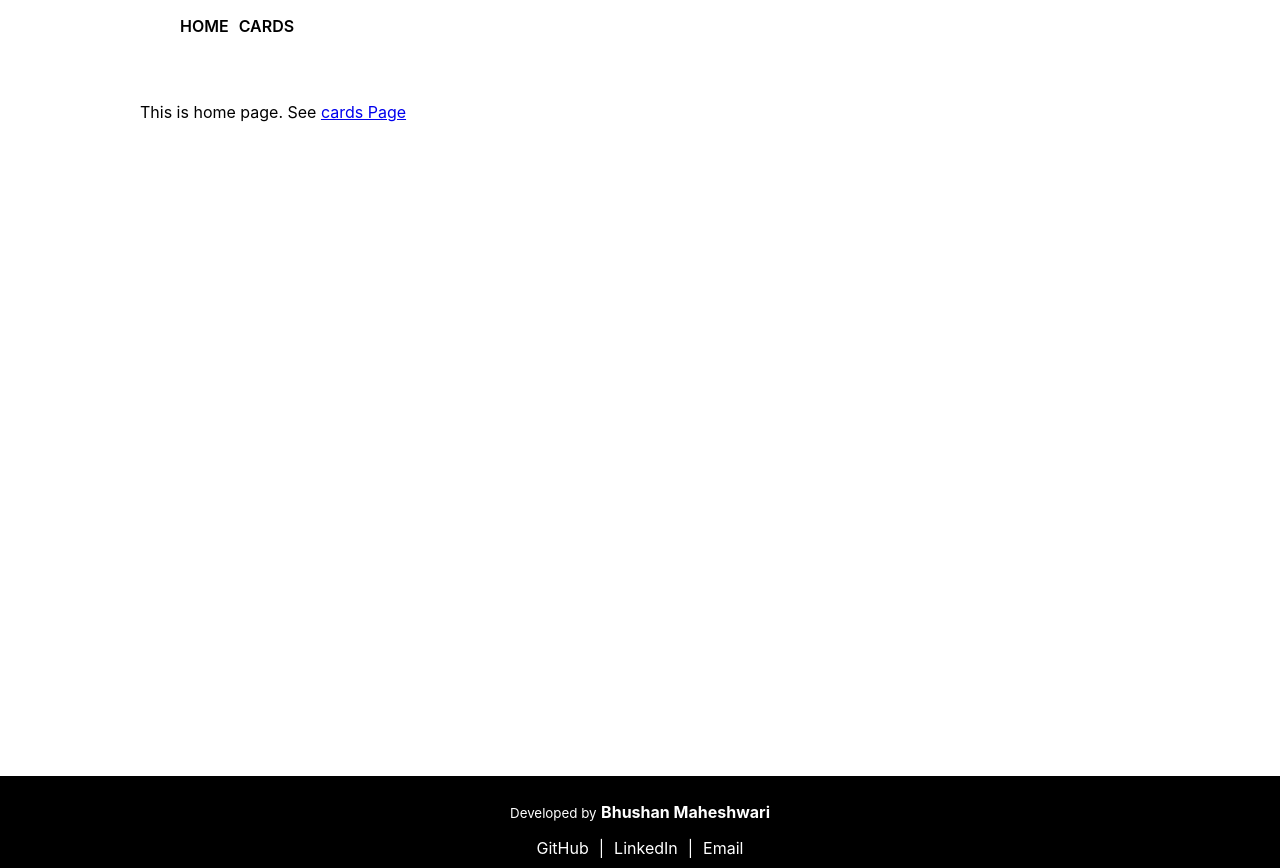
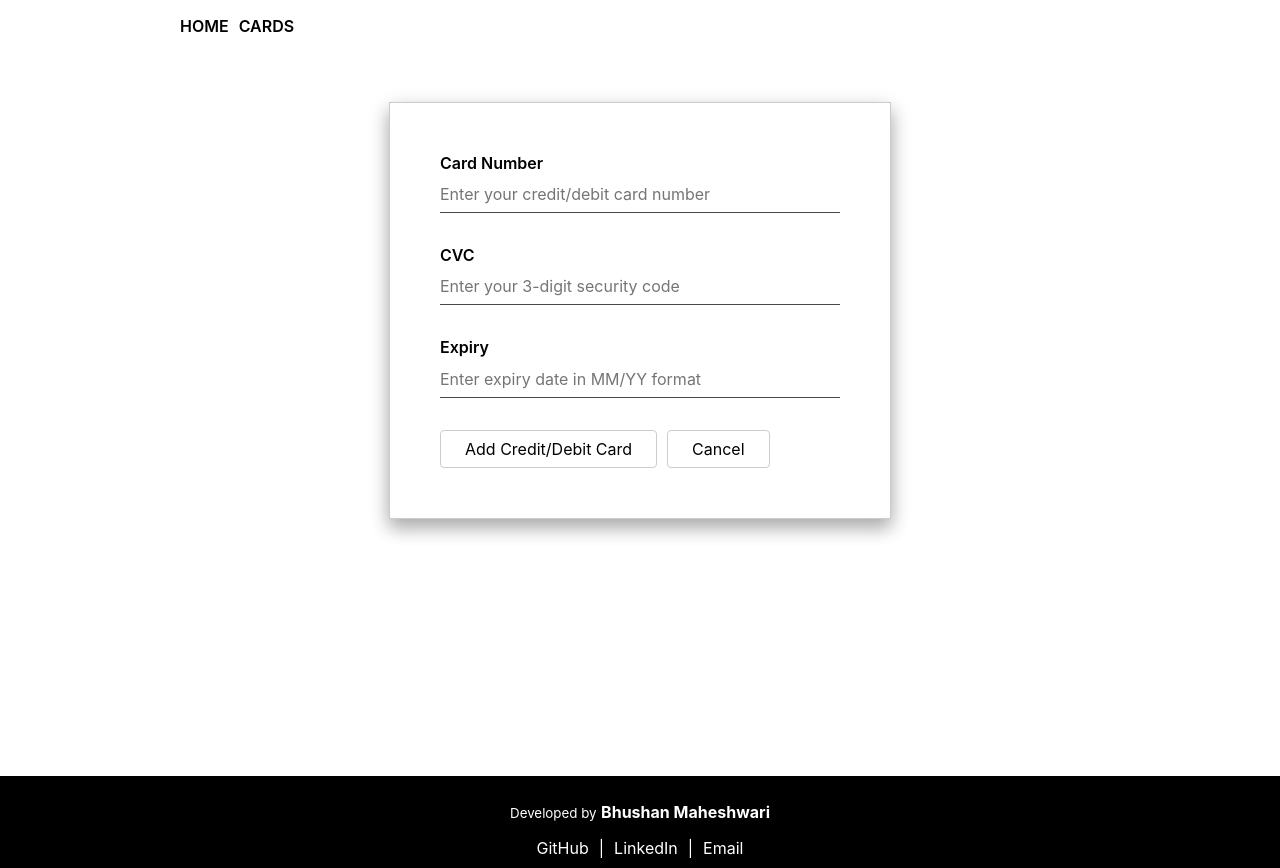
Before and after one commit to bhushanmaheshwari/sample-work-asb, a React (Create React App) app: page / in a window 1280 px wide. Built offline with nearby package versions, Linux system fonts and the light colour scheme.

Commit message:
basic form design with formcontrols

```diff
--- /dev/null
+++ b/src/components/credit-cards/Card.styles.ts
@@ -0,0 +1,5 @@
+import styled from "styled-components";
+
+const Card = styled.div``;
+
+export { Card };
--- /dev/null
+++ b/src/components/credit-cards/Card.tsx
@@ -0,0 +1,8 @@
+import { FC } from "react";
+import { Card } from "./Card.styles";
+
+const CardComponent: FC = () => {
+  return <Card>Card Content</Card>;
+};
+
+export default CardComponent;
--- /dev/null
+++ b/src/components/credit-cards/Cards.styles.ts
@@ -0,0 +1,5 @@
+import styled from "styled-components";
+
+const Cards = styled.div``;
+
+export { Cards };
--- /dev/null
+++ b/src/components/credit-cards/Cards.tsx
@@ -0,0 +1,16 @@
+import { FC } from "react";
+import CardComponent from "./Card";
+import { Cards } from "./Cards.styles";
+
+const CardsComponent: FC = () => {
+  const temp_cards = [1, 1, 1, 1];
+  return (
+    <Cards>
+      {temp_cards.map((card) => {
+        return <CardComponent />;
+      })}
+    </Cards>
+  );
+};
+
+export default CardsComponent;
--- /dev/null
+++ b/src/components/new-card/NewCard.styles.ts
@@ -0,0 +1,54 @@
+import styled from "styled-components";
+
+const FormContainer = styled.div`
+  width: 90%;
+  max-width: 400px;
+  margin: 0 auto;
+  padding: 50px;
+  border: 1px solid #ccc;
+  // copied
+  box-shadow: 0 10px 16px 0 rgb(0 0 0 / 20%), 0 6px 20px 0 rgb(0 0 0 / 19%) !important;
+`;
+
+const FormControl = styled.div`
+  margin-bottom: 2rem;
+
+  label {
+    display: block;
+    font-weight: 600;
+    margin-bottom: 0.2rem;
+  }
+
+  input,
+  input:focus {
+    display: block;
+    width: 100%;
+    color: #494844;
+    padding: 0.5rem 0;
+    outline: 0;
+    border: none;
+    border-bottom: 1px solid #494844;
+    font: inherit;
+    margin-bottom: 0.5rem;
+  }
+`;
+
+const FormActions = styled.div`
+  button {
+    font: inherit;
+    border: 1px solid #ccc;
+    background-color: #fff;
+    padding: 0.5rem 1.5rem;
+    border-radius: 4px;
+    cursor: pointer;
+    margin-right: 10px;
+  }
+
+  button:hover,
+  button:active {
+    background-color: #eee;
+    border-color: #eee;
+  }
+`;
+
+export { FormContainer, FormControl, FormActions };
--- /dev/null
+++ b/src/components/new-card/NewCard.tsx
@@ -0,0 +1,54 @@
+import { FC, FormEvent } from "react";
+import { FormContainer, FormControl, FormActions } from "./NewCard.styles";
+
+const NewCardComponent: FC = () => {
+  const onSubmitHandler = (e: FormEvent) => {};
+
+  const onCardNumberChangeHandler = (e: any) => {};
+  const onCvcChangeHandler = (e: any) => {};
+  const onExpiryChangeHandler = (e: any) => {};
+
+  return (
+    <FormContainer>
+      <form onSubmit={onSubmitHandler}>
+        <FormControl>
+          <label>Card Number</label>
+          <input
+            type="text"
+            id="txtCardNumber"
+            placeholder="Enter your credit/debit card number"
+            onChange={onCardNumberChangeHandler}
+            onBlur={onCardNumberChangeHandler}
+          />
+        </FormControl>
+        <FormControl>
+          <label>CVC</label>
+          <input
+            type="text"
+            id="txtCardNumber"
+            placeholder="Enter your 3-digit security code"
+            onChange={onCvcChangeHandler}
+            onBlur={onCvcChangeHandler}
+          />
+        </FormControl>
+        <FormControl>
+          <label>Expiry</label>
+          <input
+            type="text"
+            id="txtCardNumber"
+            placeholder="Enter expiry date in MM/YY format"
+            onChange={onExpiryChangeHandler}
+            onBlur={onExpiryChangeHandler}
+          />
+        </FormControl>
+
+        <FormActions>
+          <button>Add Credit/Debit Card</button>
+          <button type="button">Cancel</button>
+        </FormActions>
+      </form>
+    </FormContainer>
+  );
+};
+
+export default NewCardComponent;
--- a/src/pages/CardsPage.tsx
+++ b/src/pages/CardsPage.tsx
@@ -1,11 +1,11 @@
 import { FC } from "react";
-import { Link } from "react-router-dom";
+import CardsComponent from "../components/credit-cards/Cards";
 import classes from "./CardsPage.module.css";
 
 const CardsPage: FC = () => {
   return (
     <div className={classes["cards-container"]}>
-      This is cards page. go back to <Link to="/"> Home Page</Link>
+      <CardsComponent />
     </div>
   );
 };
--- a/src/pages/HomePage.tsx
+++ b/src/pages/HomePage.tsx
@@ -1,11 +1,11 @@
 import { FC } from "react";
-import { Link } from "react-router-dom";
+import NewCardComponent from "../components/new-card/NewCard";
 import classes from "./HomePage.module.css";
 
 const HomePage: FC = () => {
   return (
     <div className={classes["home-container"]}>
-      This is home page. See <Link to="/cards"> cards Page</Link>
+      <NewCardComponent />
     </div>
   );
 };
```
Also changed, not shown: 1 other file (tests, documents, lock files or other folders).
